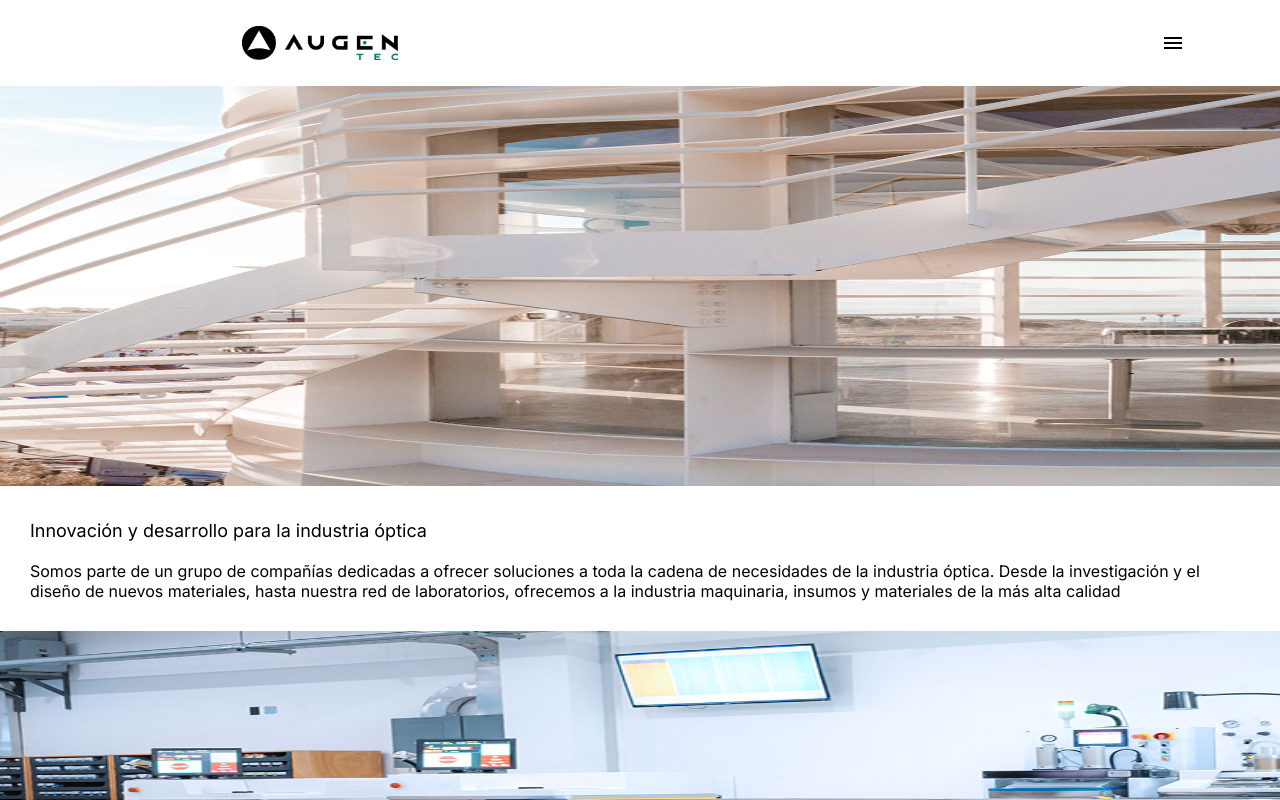
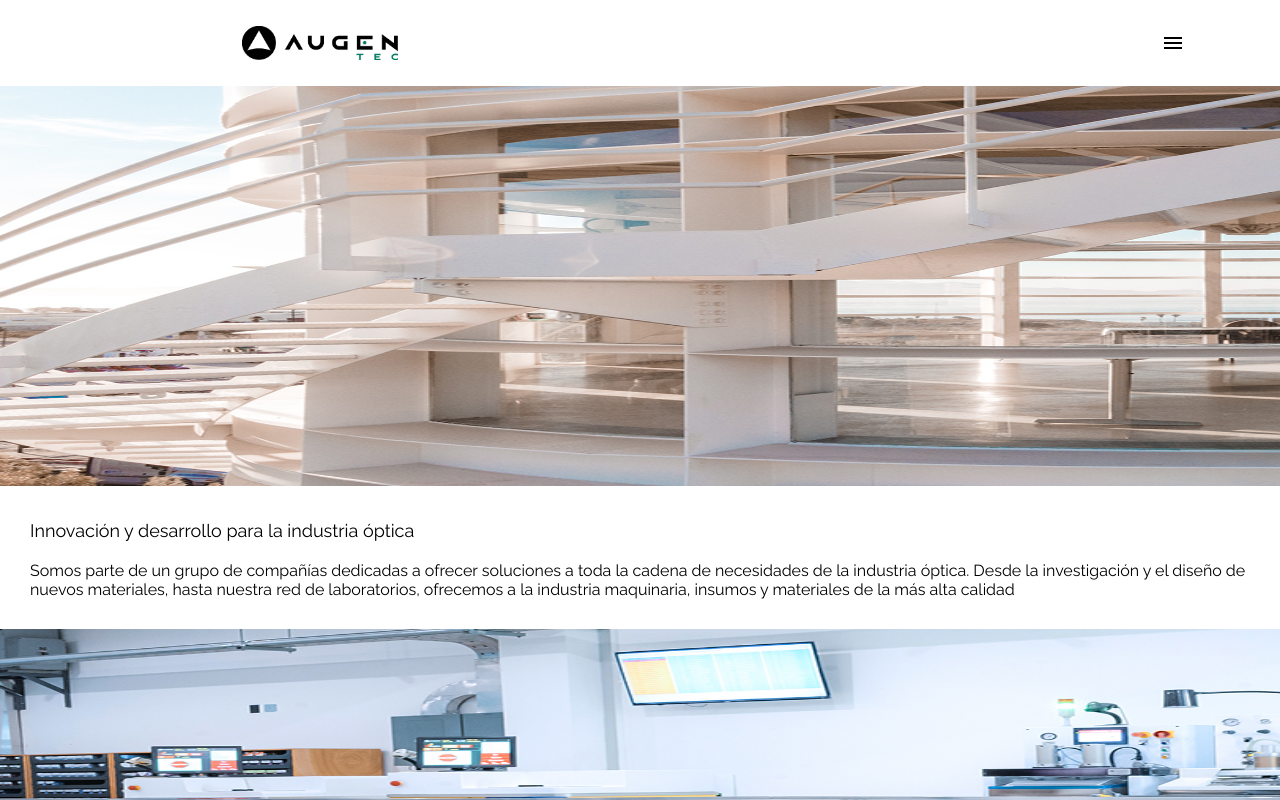
Before and after one commit to SistemasAugen/AugenTec-Web, a Next.js app in the folder augen-tec/: page / in a window 1280 px wide. Shown: the top 800 px of the page. Built offline with nearby package versions, Linux system fonts and the light colour scheme.

Commit message:
install raleway font

```diff
--- a/augen-tec/app/page.tsx
+++ b/augen-tec/app/page.tsx
@@ -2,11 +2,13 @@
 import Content from "./components/content/content";
 import Header from "./components/header/Header";
 import { esData } from "./public/texts/es";
-import { ContentProps } from "./components/content/content";
+import localFont from 'next/font/local';
+const Raleway = localFont({ src: '../app/public/fonts/Raleway-VariableFont_wght.ttf'})
+
 
 export default function Home() {
   return (
-    <main>
+    <main className={Raleway.className}>
       <Header></Header>
       {esData.main.map((item) => {
         return (
--- a/augen-tec/package.json
+++ b/augen-tec/package.json
@@ -13,6 +13,7 @@
     "@emotion/styled": "^11.11.0",
     "@mui/icons-material": "^5.11.16",
     "@mui/material": "^5.13.0",
+    "@next/font": "^13.4.2",
     "@types/node": "20.1.3",
     "@types/react": "18.2.6",
     "@types/react-dom": "18.2.4",
```
Also changed, not shown: augen-tec/app/public/fonts/Raleway-VariableFont_wght.ttf (added), 1 other file (tests, documents, lock files or other folders).
